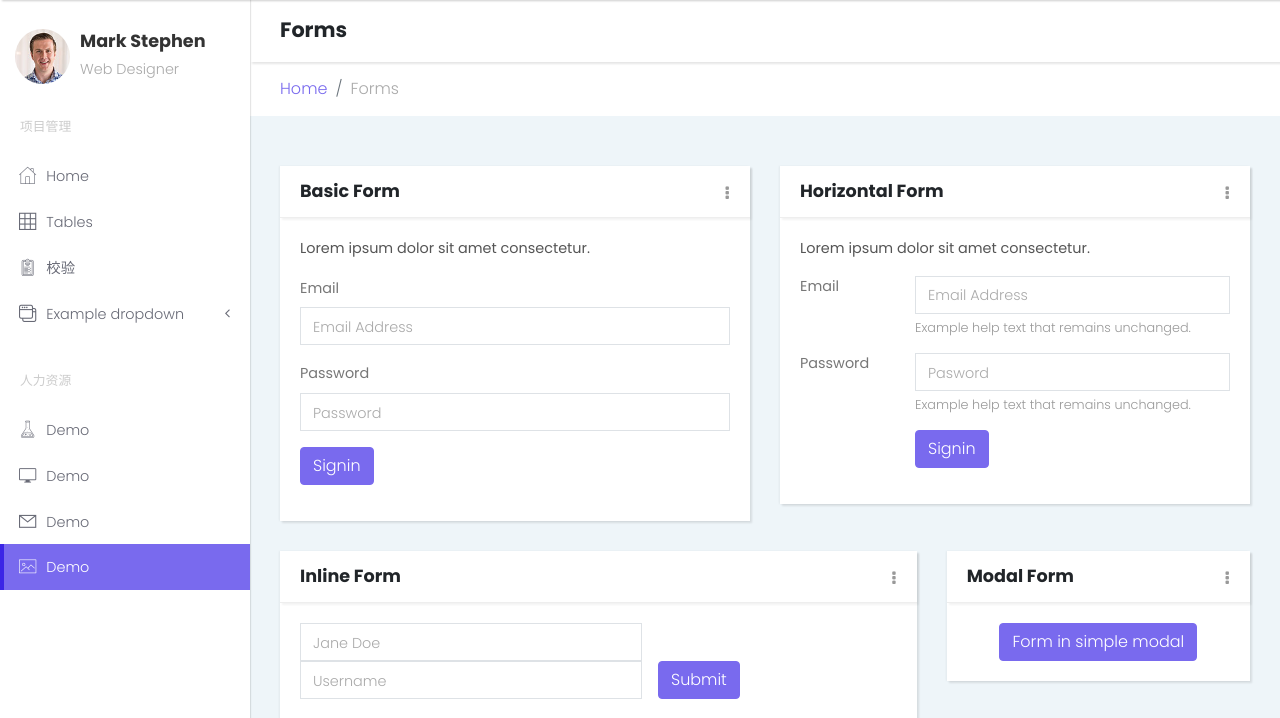
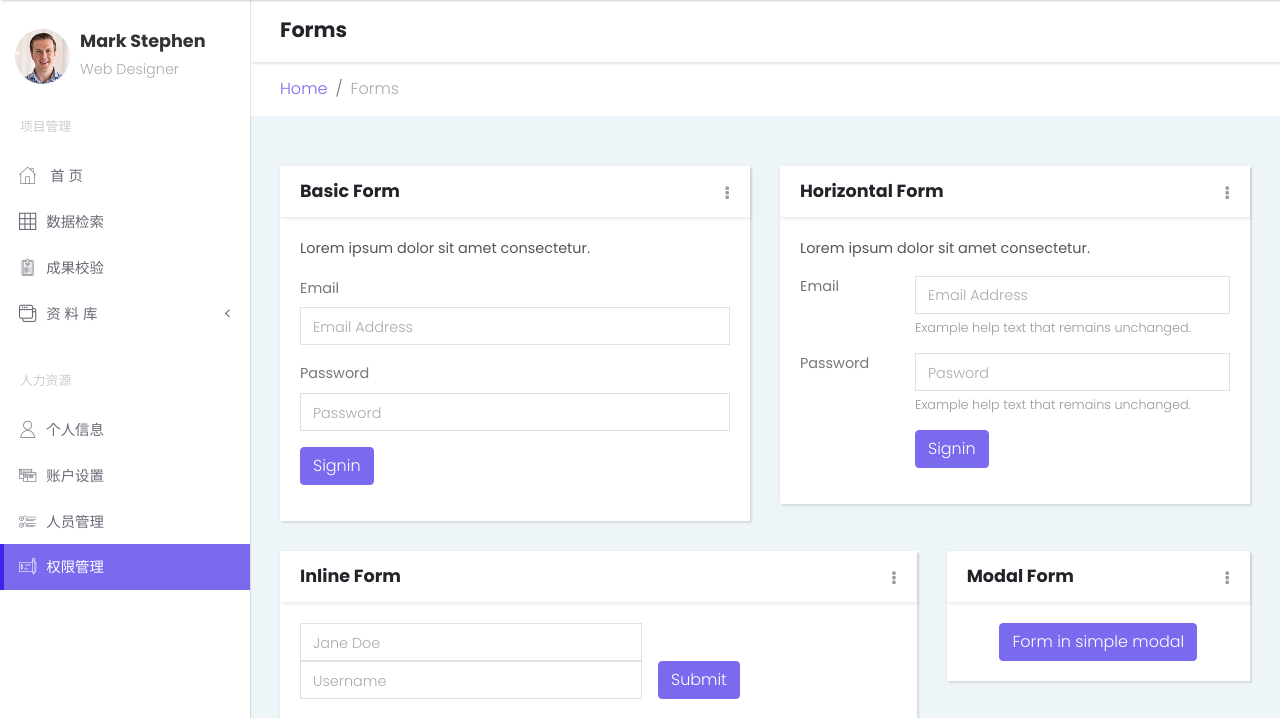
Before and after one commit to ArjenCole/SMEDI_CIDataPlatform, a Django app: page /forms/ in a window 1280 px wide. Shown: the part 71-789 px from the top of the page. Run offline with Django 3.2, Linux system fonts and the light colour scheme; some libraries are stand-ins or nearby versions.

Commit message:
调整项目管理标签内容

```diff
--- a/templates/forms.html
+++ b/templates/forms.html
@@ -125,10 +125,10 @@
           </div>
           <!-- Sidebar Navidation Menus--><span class="heading">项目管理</span>
           <ul class="list-unstyled">
-                    <li><a href="/index/"> <i class="icon-home"></i>Home </a></li>
-                    <li><a href="/tables/"> <i class="icon-grid"></i>Tables </a></li>
-                    <li><a href="/check/"> <i class="icon-padnote"></i>校验 </a></li>
-                    <li><a href="#exampledropdownDropdown" aria-expanded="false" data-toggle="collapse"> <i class="icon-interface-windows"></i>Example dropdown </a>
+                    <li><a href="/index/"> <i class="icon-home"></i> 首 页 </a></li>
+                    <li><a href="/tables/"> <i class="icon-grid"></i>数据检索 </a></li>
+                    <li><a href="/check/"> <i class="icon-padnote"></i>成果校验 </a></li>
+                    <li><a href="#exampledropdownDropdown" aria-expanded="false" data-toggle="collapse"> <i class="icon-interface-windows"></i>资 料 库 </a>
                       <ul id="exampledropdownDropdown" class="collapse list-unstyled ">
                         <li><a href="#">Page</a></li>
                         <li><a href="#">Page</a></li>
@@ -137,10 +137,10 @@
                     </li>
           </ul><span class="heading">人力资源</span>
           <ul class="list-unstyled">
-            <li> <a href="#"> <i class="icon-flask"></i>Demo </a></li>
-            <li> <a href="#"> <i class="icon-screen"></i>Demo </a></li>
-            <li> <a href="#"> <i class="icon-mail"></i>Demo </a></li>
-            <li class="active"> <a href="/forms/"> <i class="icon-picture"></i>Demo </a></li>
+            <li> <a href="#"> <i class="icon-user"></i>个人信息 </a></li>
+            <li> <a href="#"> <i class="icon-website"></i>账户设置 </a></li>
+            <li> <a href="/charts/"> <i class="icon-list-1"></i>人员管理 </a></li>
+            <li class="active"> <a href="/forms/"> <i class="icon-check"></i>权限管理 </a></li>
           </ul>
         </nav>
         <div class="content-inner">
```
Also changed, not shown: templates/charts.html (+4 -4 lines), templates/check.html (+5 -5 lines), templates/index.html (+5 -5 lines), templates/tables.html (+7 -7 lines).
